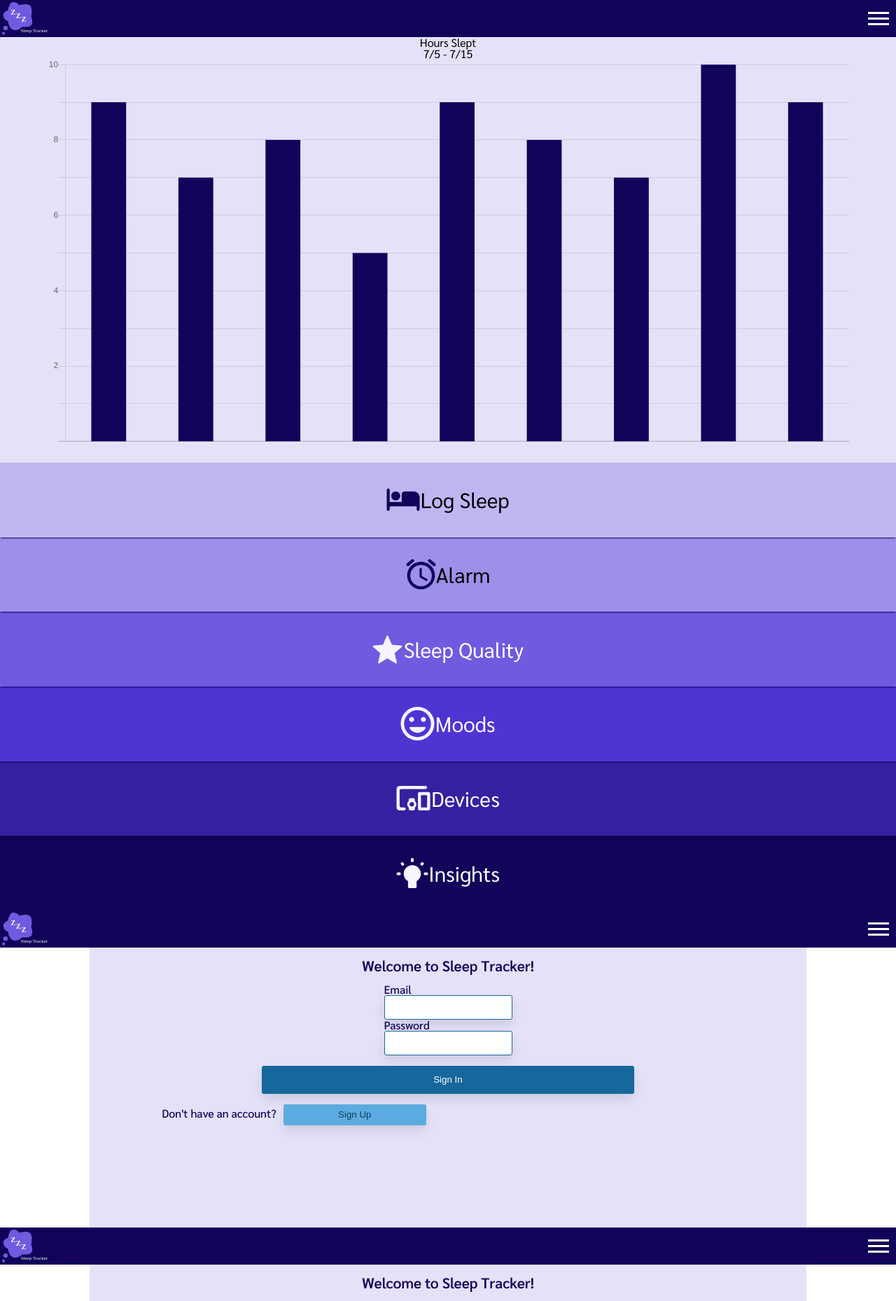
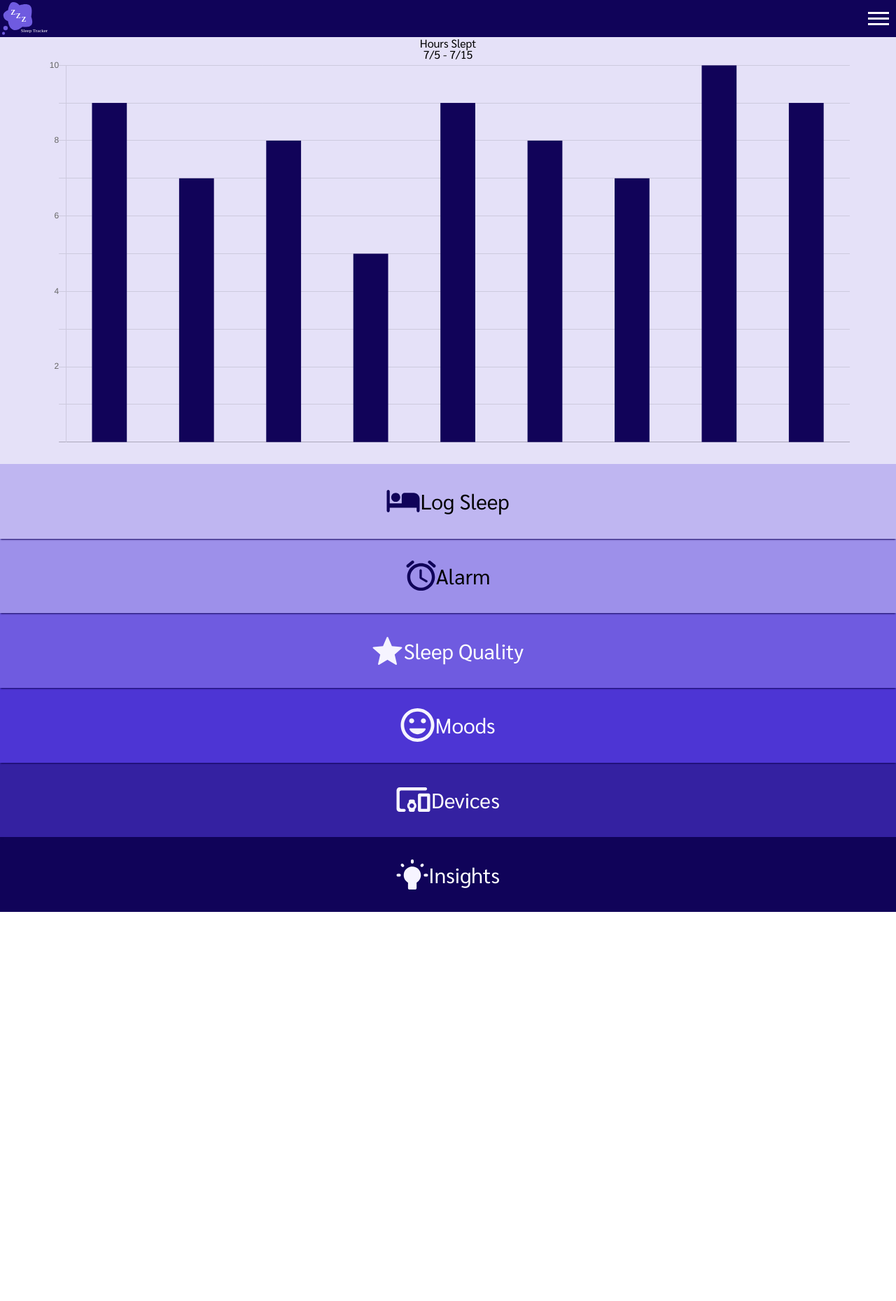
Before and after one commit to build-week-sleep-tracker/FE, a React (Create React App) app: page / in a window 1280 px wide. Shown: the top 1859 px of the page at 70% size. After the commit the page ends 1303 px from the top, so only its background shows below. Built offline with nearby package versions, Linux system fonts and the light colour scheme.

Commit message:
need shadows on graph, height dif on other views still

```diff
--- a/src/App.js
+++ b/src/App.js
@@ -19,8 +19,6 @@ function App() {
   return (
     <Provider store={store}>
       <MainViews />
-      <SigninViews />
-      <SignupViews />
     </Provider>
   );
 }
--- a/src/Components/Graph.js
+++ b/src/Components/Graph.js
@@ -7,6 +7,9 @@ const FlexWrapper = styled.div`
     flex-direction: column;
     justify-content: center;
     background-color: #E5E1F8;
+    box-shadow: 0px 2px 2px -1px rgba(16,3,89,1);
+    z-index: 10;
+    padding: 1px;
 `
 
 const GraphWrapper = styled.div`
```
Also changed, not shown: src/Components/Footer.js (deleted).
